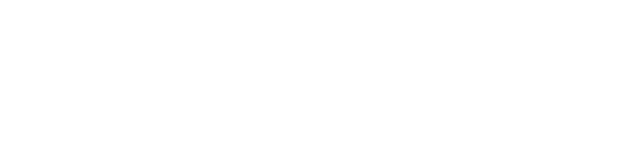
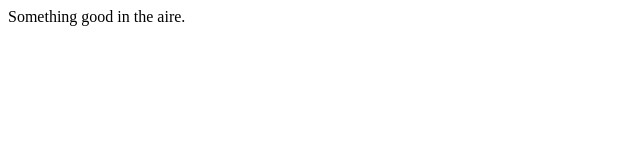
Before and after one commit to nursh/Apple-Store-Designs, a website: page index.html in a window 1280 px wide. Shown: the whole page, without its empty margins (0-640 px from the left). Drawn offline with Linux system fonts and the light colour scheme.

Commit message:
Add container

```diff
--- a/index.html
+++ b/index.html
@@ -6,6 +6,8 @@
   <title>Apple Store Designs</title>
 </head>
 <body>
-
+  <div class="container">
+    Something good in the aire.
+  </div>
 </body>
 </html>
--- a/package.json
+++ b/package.json
@@ -1,5 +1,5 @@
 {
-  "name": "Apple-Store-Designs",
+  "name": "apple-store-designs",
   "version": "1.0.0",
   "description": "",
   "main": "index.js",
```
